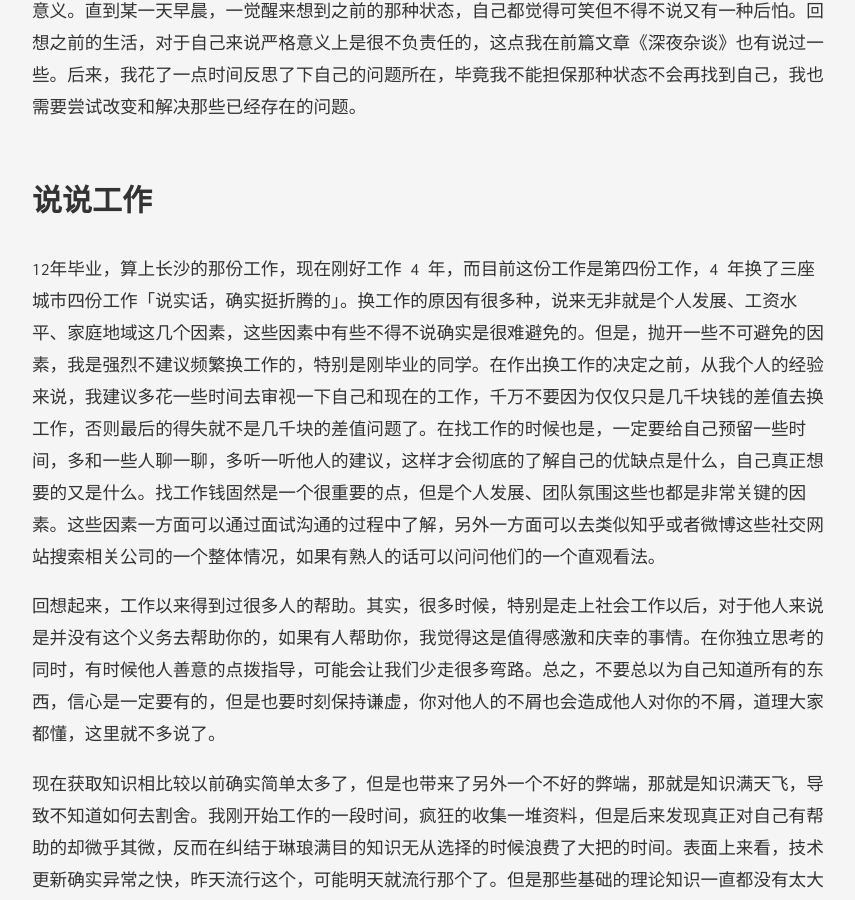
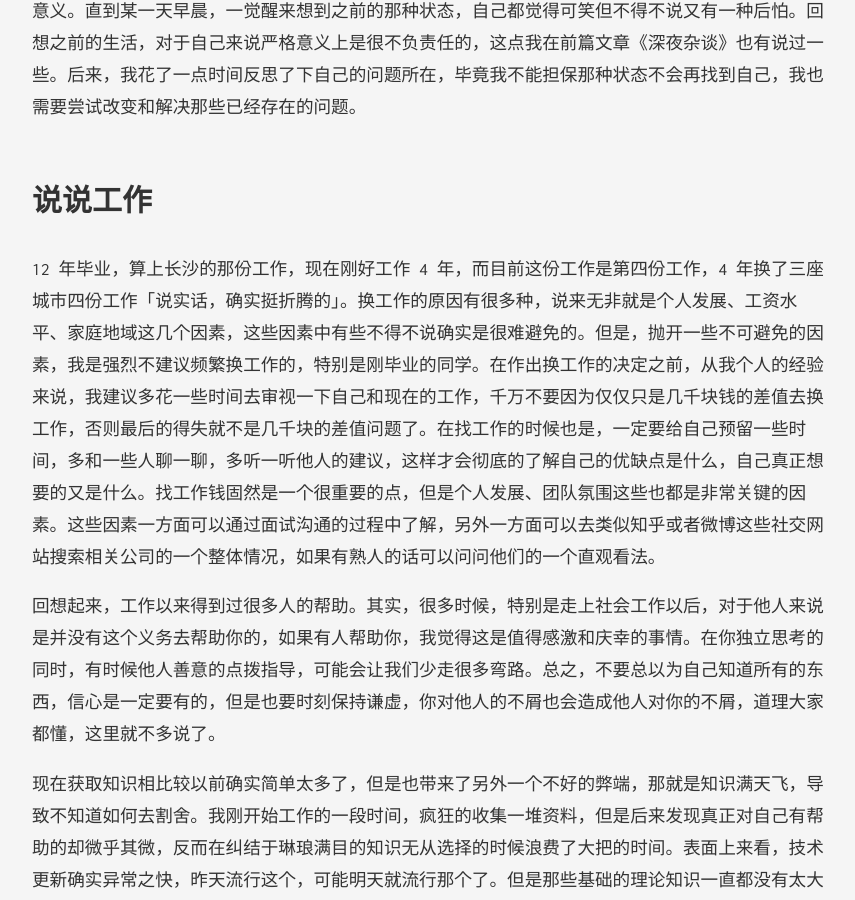
Before and after one commit to opskumu/opskumu.github.io, a Jekyll site: the page built from _posts/2015-12-09-some-thoughts.md, in a window 1280 px wide and 900 px high, scrolled down 1025 px. Shown: the whole window, without its empty margins (208-1063 px from the left). Built offline with Jekyll 4.4.1, drawn with Linux system fonts in a browser that asks for light colours; comment, search, counter and statistics services are not loaded.

Commit message:
格式修改.

```diff
--- a/_posts/2015-12-09-some-thoughts.md
+++ b/_posts/2015-12-09-some-thoughts.md
@@ -14,7 +14,7 @@ tags: []
 
 ## 说说工作
 
-12年毕业，算上长沙的那份工作，现在刚好工作 4 年，而目前这份工作是第四份工作，4 年换了三座城市四份工作「说实话，确实挺折腾的」。换工作的原因有很多种，说来无非就是个人发展、工资水平、家庭地域这几个因素，这些因素中有些不得不说确实是很难避免的。但是，抛开一些不可避免的因素，我是强烈不建议频繁换工作的，特别是刚毕业的同学。在作出换工作的决定之前，从我个人的经验来说，我建议多花一些时间去审视一下自己和现在的工作，千万不要因为仅仅只是几千块钱的差值去换工作，否则最后的得失就不是几千块的差值问题了。在找工作的时候也是，一定要给自己预留一些时间，多和一些人聊一聊，多听一听他人的建议，这样才会彻底的了解自己的优缺点是什么，自己真正想要的又是什么。找工作钱固然是一个很重要的点，但是个人发展、团队氛围这些也都是非常关键的因素。这些因素一方面可以通过面试沟通的过程中了解，另外一方面可以去类似知乎或者微博这些社交网站搜索相关公司的一个整体情况，如果有熟人的话可以问问他们的一个直观看法。
+12 年毕业，算上长沙的那份工作，现在刚好工作 4 年，而目前这份工作是第四份工作，4 年换了三座城市四份工作「说实话，确实挺折腾的」。换工作的原因有很多种，说来无非就是个人发展、工资水平、家庭地域这几个因素，这些因素中有些不得不说确实是很难避免的。但是，抛开一些不可避免的因素，我是强烈不建议频繁换工作的，特别是刚毕业的同学。在作出换工作的决定之前，从我个人的经验来说，我建议多花一些时间去审视一下自己和现在的工作，千万不要因为仅仅只是几千块钱的差值去换工作，否则最后的得失就不是几千块的差值问题了。在找工作的时候也是，一定要给自己预留一些时间，多和一些人聊一聊，多听一听他人的建议，这样才会彻底的了解自己的优缺点是什么，自己真正想要的又是什么。找工作钱固然是一个很重要的点，但是个人发展、团队氛围这些也都是非常关键的因素。这些因素一方面可以通过面试沟通的过程中了解，另外一方面可以去类似知乎或者微博这些社交网站搜索相关公司的一个整体情况，如果有熟人的话可以问问他们的一个直观看法。
 
 回想起来，工作以来得到过很多人的帮助。其实，很多时候，特别是走上社会工作以后，对于他人来说是并没有这个义务去帮助你的，如果有人帮助你，我觉得这是值得感激和庆幸的事情。在你独立思考的同时，有时候他人善意的点拨指导，可能会让我们少走很多弯路。总之，不要总以为自己知道所有的东西，信心是一定要有的，但是也要时刻保持谦虚，你对他人的不屑也会造成他人对你的不屑，道理大家都懂，这里就不多说了。
 
```
